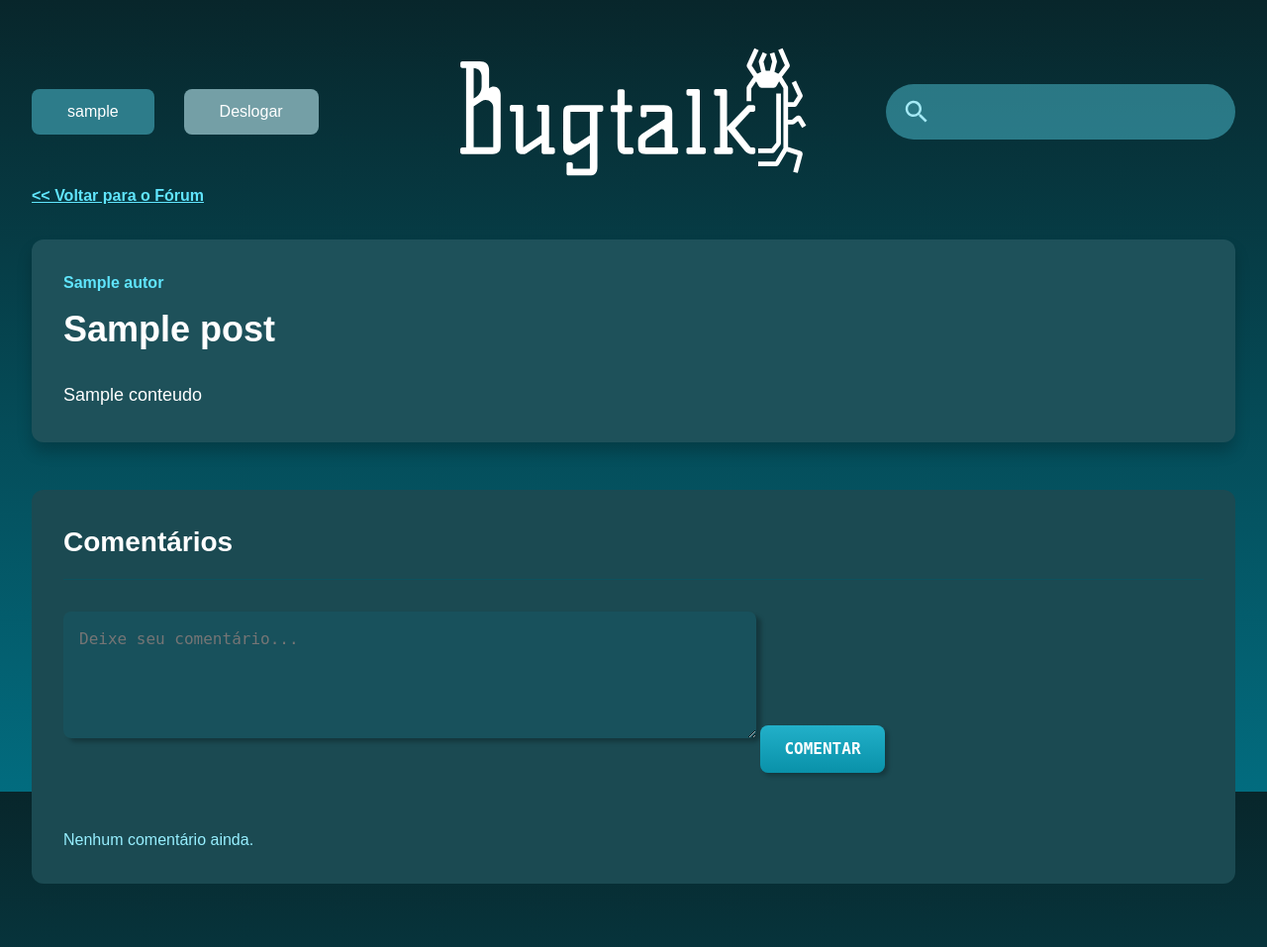
After one commit to Gab-off/BugTalk, a PHP site: template src/Views/posts/ver.php in a window 1280 px wide. The commit adds this page. Shown: the whole page at 99% size. Run offline with PHP 8.4, Linux system fonts and the light colour scheme; the visitor is signed in with stand-in values (Sample User, id 1); the template is opened without the code that fills it: most values are stand-ins (such as "Sample title", 1, 10 or a date in 2020).

Commit message:
comentarios nos posts criado

```diff
--- a/public/css/style.css
+++ b/public/css/style.css
@@ -547,4 +547,154 @@ aside div a {
   color: rgb(176.5, 242.9230769231, 255);
 }
 
+.post-view-container {
+  padding-top: 2rem;
+  padding-bottom: 4rem;
+  color: #97EFFF;
+}
+
+.post-card-full {
+  background-color: #1E515A;
+  padding: 2rem;
+  border-radius: 0.75rem;
+  margin-bottom: 2.5rem;
+  box-shadow: 0 10px 15px rgba(0, 0, 0, 0.2);
+}
+.post-card-full .post-author {
+  font-weight: 700;
+  color: #60E5FD;
+  margin-bottom: 0.5rem;
+}
+.post-card-full .post-title-full {
+  font-size: 2.25rem;
+  font-weight: 800;
+  color: white;
+  margin-bottom: 1.5rem;
+}
+.post-card-full .post-content-full {
+  font-size: 1.125rem;
+  line-height: 1.75;
+  color: white;
+}
+
+.comentarios-section {
+  background-color: rgb(27.45, 74.115, 82.35);
+  padding: 2rem;
+  border-radius: 0.75rem;
+}
+
+.comentarios-title {
+  font-size: 1.75rem;
+  font-weight: 700;
+  color: white;
+  padding-bottom: 1rem;
+  margin-bottom: 1.5rem;
+  border-bottom: 1px solid #0C515D;
+}
+
+.comment-form textarea {
+  background: rgba(1, 150, 176, 0.1);
+  font-family: "ProFont IIx Nerd Font Mono", monospace;
+  box-shadow: 5px 4px 4px 0 rgba(0, 0, 0, 0.25);
+  color: #97EFFF;
+  width: 100%;
+  text-align: center;
+  max-width: 700px;
+  padding: 1rem;
+  margin: 0.5rem 0;
+  font-size: medium;
+  border: none;
+  border-radius: 0.5rem;
+  outline: none;
+  text-align: left;
+  margin-bottom: 1rem;
+}
+.comment-form .btn {
+  font-family: "ProFont IIx Nerd Font Mono", monospace;
+  background: linear-gradient(180deg, #22B0C9, #0991A9);
+  color: white;
+  font-weight: bold;
+  font-size: medium;
+  text-transform: uppercase;
+  padding: 1rem 2rem;
+  border: none;
+  border-radius: 0.5rem;
+  box-shadow: 3px 3px 4px rgba(0, 0, 0, 0.25);
+  margin-top: 1rem;
+  margin-bottom: 1rem;
+  width: auto;
+  padding: 0.75rem 1.5rem;
+}
+
+.comentarios-list {
+  margin-top: 2.5rem;
+}
+
+.comentario-card {
+  padding: 1.25rem;
+  background-color: #092A2F;
+  border-radius: 0.5rem;
+  margin-bottom: 1rem;
+}
+.comentario-card .comentario-autor {
+  font-weight: 700;
+  color: #60E5FD;
+  margin-bottom: 0.5rem;
+}
+.comentario-card .comentario-texto {
+  color: white;
+  line-height: 1.6;
+}
+
+.comentarios-aninhados {
+  list-style: none;
+  padding: 0;
+}
+.comentarios-aninhados ul.comentarios-aninhados {
+  margin-top: 1rem;
+  margin-left: 1.5rem;
+  padding-left: 1.5rem;
+  border-left: 2px solid #0C515D;
+}
+
+.comment-form-reply {
+  margin-top: 1rem;
+}
+.comment-form-reply textarea {
+  background: rgba(1, 150, 176, 0.1);
+  font-family: "ProFont IIx Nerd Font Mono", monospace;
+  box-shadow: 5px 4px 4px 0 rgba(0, 0, 0, 0.25);
+  color: #97EFFF;
+  width: 100%;
+  text-align: center;
+  max-width: 700px;
+  padding: 1rem;
+  margin: 0.5rem 0;
+  font-size: medium;
+  border: none;
+  border-radius: 0.5rem;
+  outline: none;
+  text-align: left;
+  font-size: 0.875rem;
+  padding: 0.5rem;
+  margin-bottom: 0.5rem;
+}
+.comment-form-reply .btn-reply {
+  font-family: "ProFont IIx Nerd Font Mono", monospace;
+  background: linear-gradient(180deg, #22B0C9, #0991A9);
+  color: white;
+  font-weight: bold;
+  font-size: medium;
+  text-transform: uppercase;
+  padding: 1rem 2rem;
+  border: none;
+  border-radius: 0.5rem;
+  box-shadow: 3px 3px 4px rgba(0, 0, 0, 0.25);
+  margin-top: 1rem;
+  margin-bottom: 1rem;
+  font-size: 0.75rem;
+  padding: 0.4rem 1rem;
+  margin-top: 0;
+}
+
 /*# sourceMappingURL=style.css.map */
--- /dev/null
+++ b/src/Views/posts/ver.php
@@ -0,0 +1,74 @@
+<?php require_once __DIR__ . '/../layouts/head.php'; ?>
+
+    <body class="admin-page-bg">
+    <main class="container post-view-container">
+        <?php require_once __DIR__ . '/../layouts/header.php'; ?>
+        <a href="/" class="link-voltar"><< Voltar para o Fórum</a>
+
+        <div class="post-card-full">
+            <p class="post-author"><?= htmlspecialchars($post['autor']) ?></p>
+            <h1 class="post-title-full"><?= htmlspecialchars($post['titulo']) ?></h1>
+            <div class="post-content-full">
+                <?= nl2br(htmlspecialchars($post['conteudo'])) ?>
+            </div>
+        </div>
+
+        <div class="comentarios-section">
+            <h2 class="comentarios-title">Comentários</h2>
+
+            <?php if (isset($_SESSION['id_usuario'])): ?>
+                <form action="/comentario/criar" method="POST" class="comment-form">
+                    <input type="hidden" name="id_pai" value="<?= htmlspecialchars($id_post) ?>">
+                    <input type="hidden" name="tipo_pai" value="POST">
+                    <input type="hidden" name="id_post" value="<?= htmlspecialchars($id_post) ?>">
+                    <textarea name="texto" rows="4" required placeholder="Deixe seu comentário..."></textarea>
+                    <button type="submit" class="btn">Comentar</button>
+                </form>
+            <?php else: ?>
+                <p class="text-center p-4"><a href="/login" class="link-acao">Faça login</a> para deixar um comentário.
+                </p>
+            <?php endif; ?>
+
+            <div class="comentarios-list">
+                <?php
+                if (!function_exists('renderizarComentarios')) {
+                    function renderizarComentarios($comentarios, $id_post)
+                    {
+                        echo '<ul class="comentarios-aninhados">';
+                        foreach ($comentarios as $comentario) {
+                            echo '<li>';
+                            echo '<div class="comentario-card">';
+                            echo '<p class="comentario-autor">' . htmlspecialchars($comentario['autor']) . '</p>';
+                            echo '<p class="comentario-texto">' . nl2br(htmlspecialchars($comentario['texto'])) . '</p>';
+
+                            if (isset($_SESSION['id_usuario'])) {
+                                echo '<form action="/comentario/criar" method="POST" class="comment-form-reply">';
+                                echo '<input type="hidden" name="id_pai" value="' . $comentario['id'] . '">';
+                                echo '<input type="hidden" name="tipo_pai" value="Comentario">';
+                                echo '<input type="hidden" name="id_post" value="' . htmlspecialchars($id_post) . '">';
+                                echo '<textarea name="texto" rows="2" required placeholder="Responder..."></textarea>';
+                                echo '<button type="submit" class="btn-reply">Responder</button>';
+                                echo '</form>';
+                            }
+
+                            if (!empty($comentario['respostas'])) {
+                                renderizarComentarios($comentario['respostas'], $id_post);
+                            }
+                            echo '</div>';
+                            echo '</li>';
+                        }
+                        echo '</ul>';
+                    }
+                }
+
+                if (empty($comentarios)) {
+                    echo '<p>Nenhum comentário ainda.</p>';
+                } else {
+                    renderizarComentarios($comentarios, $id_post);
+                }
+                ?>
+            </div>
+        </div>
+    </main>
+    </body>
+<?php require_once __DIR__ . '/../layouts/footer.php'; ?>
--- /dev/null
+++ b/src/scss/pages/_post-ver.scss
@@ -0,0 +1,124 @@
+// src/scss/pages/_post-view.scss
+
+@use '../variables';
+
+// Container principal da página de visualização do post
+.post-view-container {
+  padding-top: 2rem;
+  padding-bottom: 4rem;
+  color: variables.$form-input_fontColor; // Cor de texto padrão clara
+}
+
+// Estilo para o card do post principal
+.post-card-full {
+  background-color: variables.$posts-bg_dark;
+  padding: 2rem;
+  border-radius: 0.75rem;
+  margin-bottom: 2.5rem;
+  box-shadow: 0 10px 15px rgba(0, 0, 0, 0.2);
+
+  .post-author {
+    font-weight: 700;
+    color: variables.$form-input_bg_alternate; // Cor de destaque para o autor
+    margin-bottom: 0.5rem;
+  }
+
+  .post-title-full {
+    font-size: 2.25rem;
+    font-weight: 800;
+    color: white;
+    margin-bottom: 1.5rem;
+  }
+
+  .post-content-full {
+    font-size: 1.125rem;
+    line-height: 1.75;
+    color: lighten(white, 20%);
+  }
+}
+
+// Seção de comentários
+.comentarios-section {
+  background-color: darken(variables.$posts-bg_dark, 2%);
+  padding: 2rem;
+  border-radius: 0.75rem;
+}
+
+.comentarios-title {
+  font-size: 1.75rem;
+  font-weight: 700;
+  color: white;
+  padding-bottom: 1rem;
+  margin-bottom: 1.5rem;
+  border-bottom: 1px solid variables.$tags-bg_dark;
+}
+
+// Formulário de Comentário
+.comment-form {
+  textarea {
+    @include variables.form-input; // Reutiliza seu mixin de input!
+    text-align: left; // Sobrescreve o text-align: center do mixin
+    margin-bottom: 1rem;
+  }
+  .btn {
+    @include variables.form-button; // Reutiliza seu mixin de botão!
+    width: auto; // Permite que o botão tenha a largura do texto
+    padding: 0.75rem 1.5rem;
+  }
+}
+
+// Lista de comentários
+.comentarios-list {
+  margin-top: 2.5rem;
+}
+
+.comentario-card {
+  padding: 1.25rem;
+  background-color: variables.$post-content-bg_dark;
+  border-radius: 0.5rem;
+  margin-bottom: 1rem;
+
+
+  .comentario-autor {
+    font-weight: 700;
+    color: variables.$form-input_bg_alternate;
+    margin-bottom: 0.5rem;
+  }
+
+  .comentario-texto {
+    color: lighten(white, 15%);
+    line-height: 1.6;
+  }
+}
+
+// Estilo para o aninhamento (estilo Reddit)
+.comentarios-aninhados {
+  list-style: none;
+  padding: 0;
+
+  // Adiciona a linha vertical e o espaçamento para respostas
+  ul.comentarios-aninhados {
+    margin-top: 1rem;
+    margin-left: 1.5rem;
+    padding-left: 1.5rem;
+    border-left: 2px solid variables.$tags-bg_dark;
+  }
+}
+
+// Formulário de resposta a um comentário (menor)
+.comment-form-reply {
+  margin-top: 1rem;
+  textarea {
+    @include variables.form-input;
+    text-align: left;
+    font-size: 0.875rem;
+    padding: 0.5rem;
+    margin-bottom: 0.5rem;
+  }
+  .btn-reply {
+    @include variables.form-button;
+    font-size: 0.75rem;
+    padding: 0.4rem 1rem;
+    margin-top: 0;
+  }
+}
--- a/src/scss/style.scss
+++ b/src/scss/style.scss
@@ -15,3 +15,5 @@
 @use 'criar-post';
 
 @use 'admin/panel';
+
+@use 'pages/post-ver';
```
Also changed, not shown: public/index.php (+16 -0 lines), src/Controllers/ComentarioController.php (added, +30 -0 lines), src/Controllers/PostController.php (+25 -0 lines), src/Models/Comentario.php (added, +91 -0 lines), src/Models/Post.php (+37 -0 lines), 1 other file.
